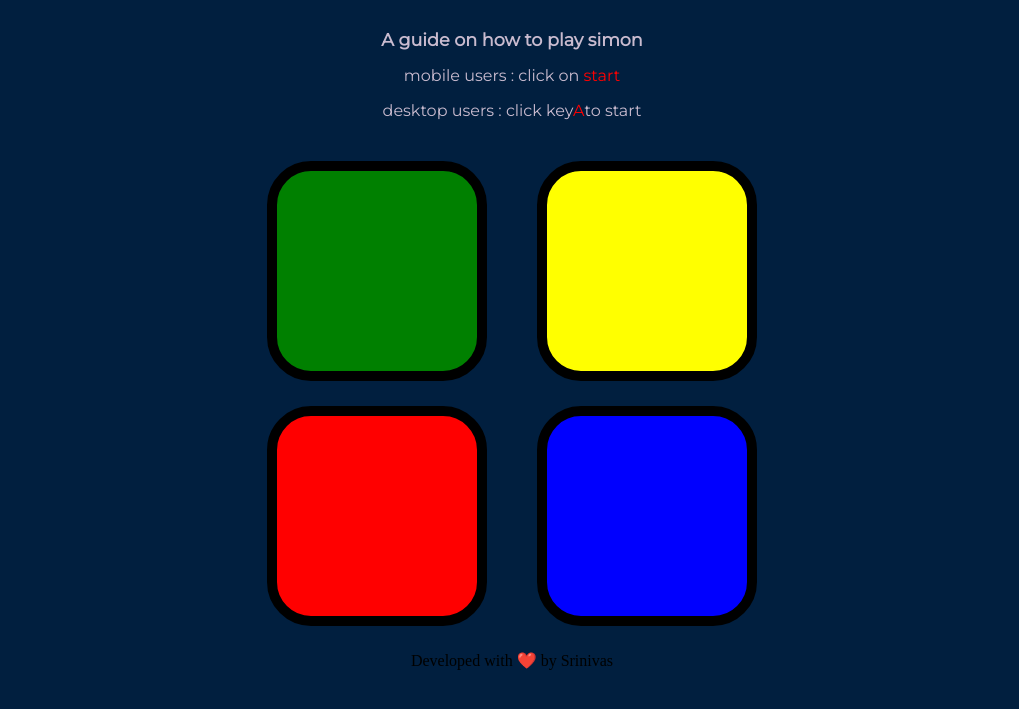
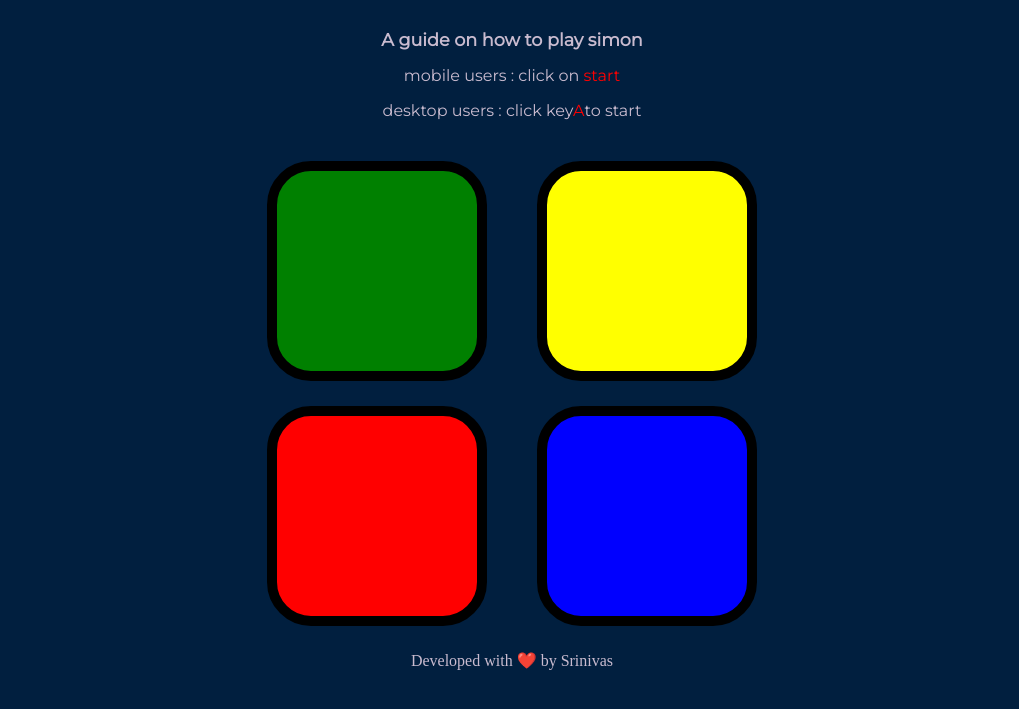
Before and after one commit to srinivas232003/Simon_game, a plain HTML site: page index.html in a window 1280 px wide. Shown: the part 83-792 px from the top of the page, without its empty margins (128-1147 px from the left). Drawn offline with nearby package versions, Linux system fonts and the light colour scheme.

Commit message:
Update styles.css

```diff
--- a/styles.css
+++ b/styles.css
@@ -99,3 +99,6 @@ a{
 
   }
    }
+footer{
+color:#C9BBCF;
+}
```
